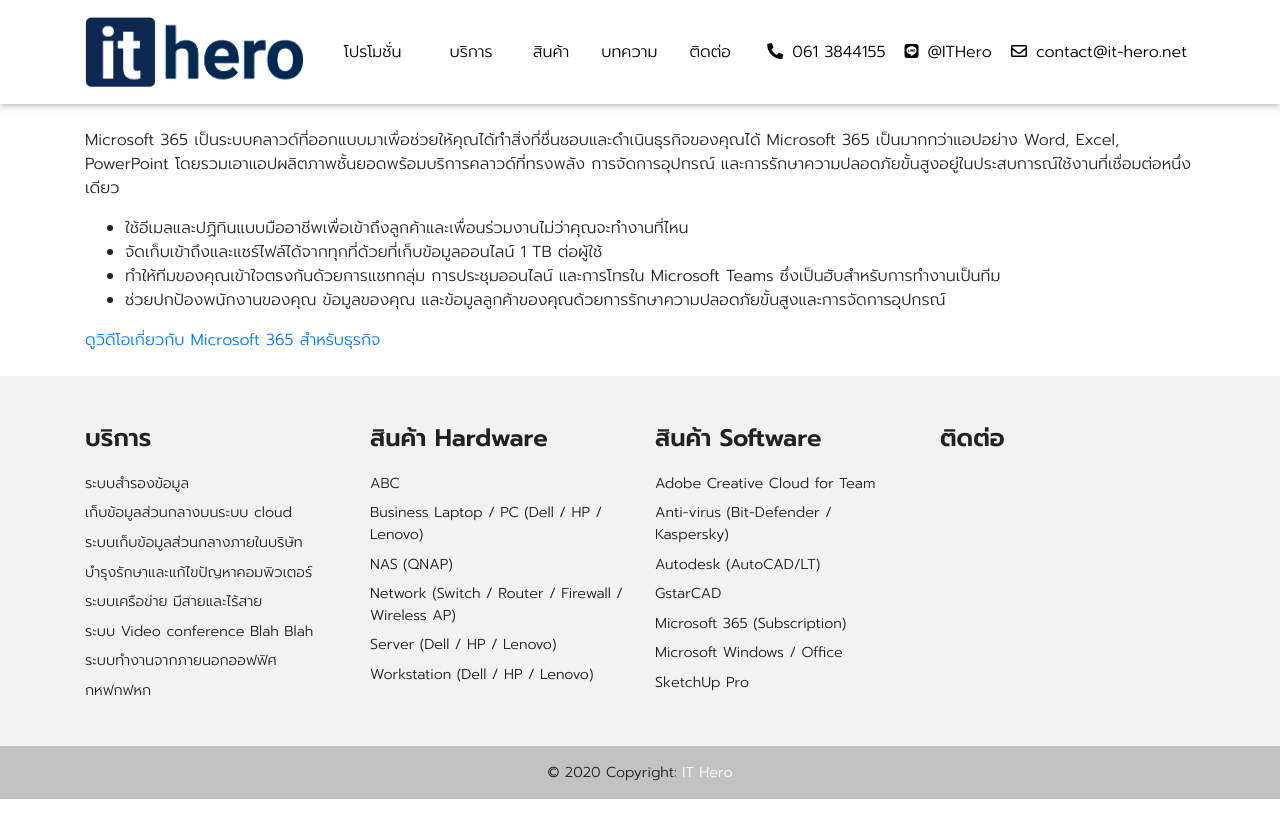
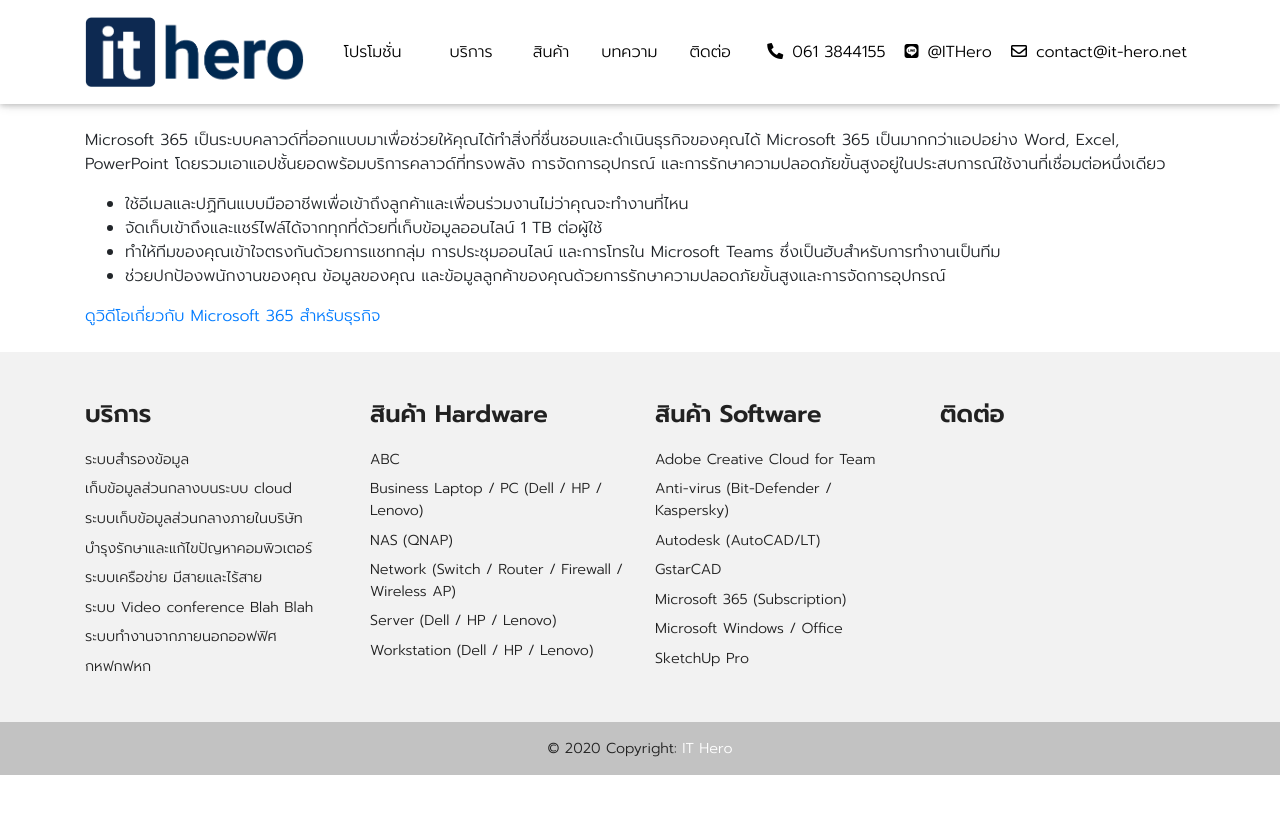
Before and after one commit to nexus2live-git/website-it-hero, a Jekyll site: the page built from _products_software/microsoft-365.md, in a window 1280 px wide. Shown: the top 838 px of the page. Built offline with Jekyll 4.4.1, drawn with Linux system fonts in a browser that asks for light colours; nearby versions of some CDN libraries.

Commit message:
Update from Forestry.io IT Hero updated _products_software/microsoft-365.md

```diff
--- a/_products_software/microsoft-365.md
+++ b/_products_software/microsoft-365.md
@@ -4,7 +4,7 @@
 description: เป็นระบบคลาวด์ที่ออกแบบมาเพื่อช่วยให้คุณได้ทำสิ่งที่ชื่นชอบและดำเนินธุรกิจของคุณได้
 
 ---
-Microsoft 365 เป็นระบบคลาวด์ที่ออกแบบมาเพื่อช่วยให้คุณได้ทำสิ่งที่ชื่นชอบและดำเนินธุรกิจของคุณได้ Microsoft 365 เป็นมากกว่าแอปอย่าง Word, Excel, PowerPoint โดยรวมเอาแอปผลิตภาพชั้นยอดพร้อมบริการคลาวด์ที่ทรงพลัง การจัดการอุปกรณ์ และการรักษาความปลอดภัยขั้นสูงอยู่ในประสบการณ์ใช้งานที่เชื่อมต่อหนึ่งเดียว
+Microsoft 365 เป็นระบบคลาวด์ที่ออกแบบมาเพื่อช่วยให้คุณได้ทำสิ่งที่ชื่นชอบและดำเนินธุรกิจของคุณได้ Microsoft 365 เป็นมากกว่าแอปอย่าง Word, Excel, PowerPoint โดยรวมเอาแอปชั้นยอดพร้อมบริการคลาวด์ที่ทรงพลัง การจัดการอุปกรณ์ และการรักษาความปลอดภัยขั้นสูงอยู่ในประสบการณ์ใช้งานที่เชื่อมต่อหนึ่งเดียว
 
 * ใช้อีเมลและปฏิทินแบบมืออาชีพเพื่อเข้าถึงลูกค้าและเพื่อนร่วมงานไม่ว่าคุณจะทำงานที่ไหน
 * จัดเก็บเข้าถึงและแชร์ไฟล์ได้จากทุกที่ด้วยที่เก็บข้อมูลออนไลน์ 1 TB ต่อผู้ใช้
```
